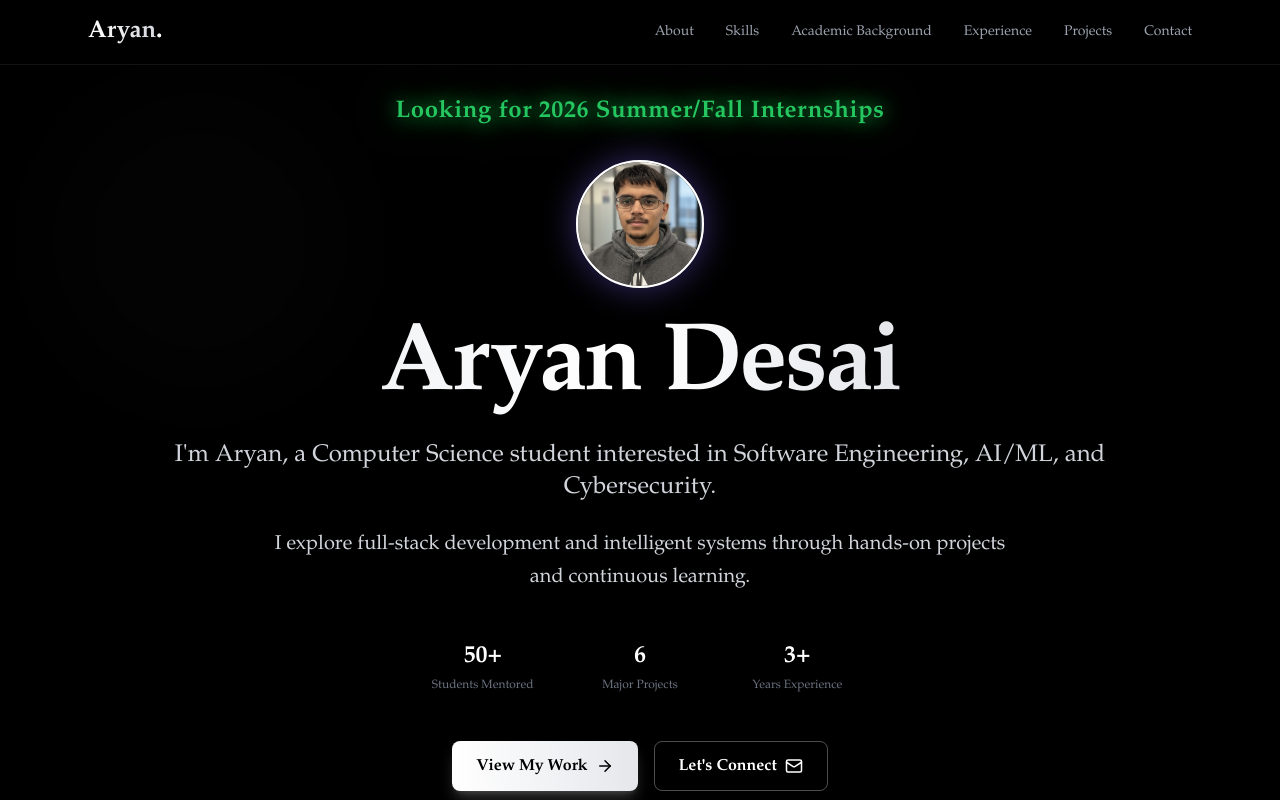
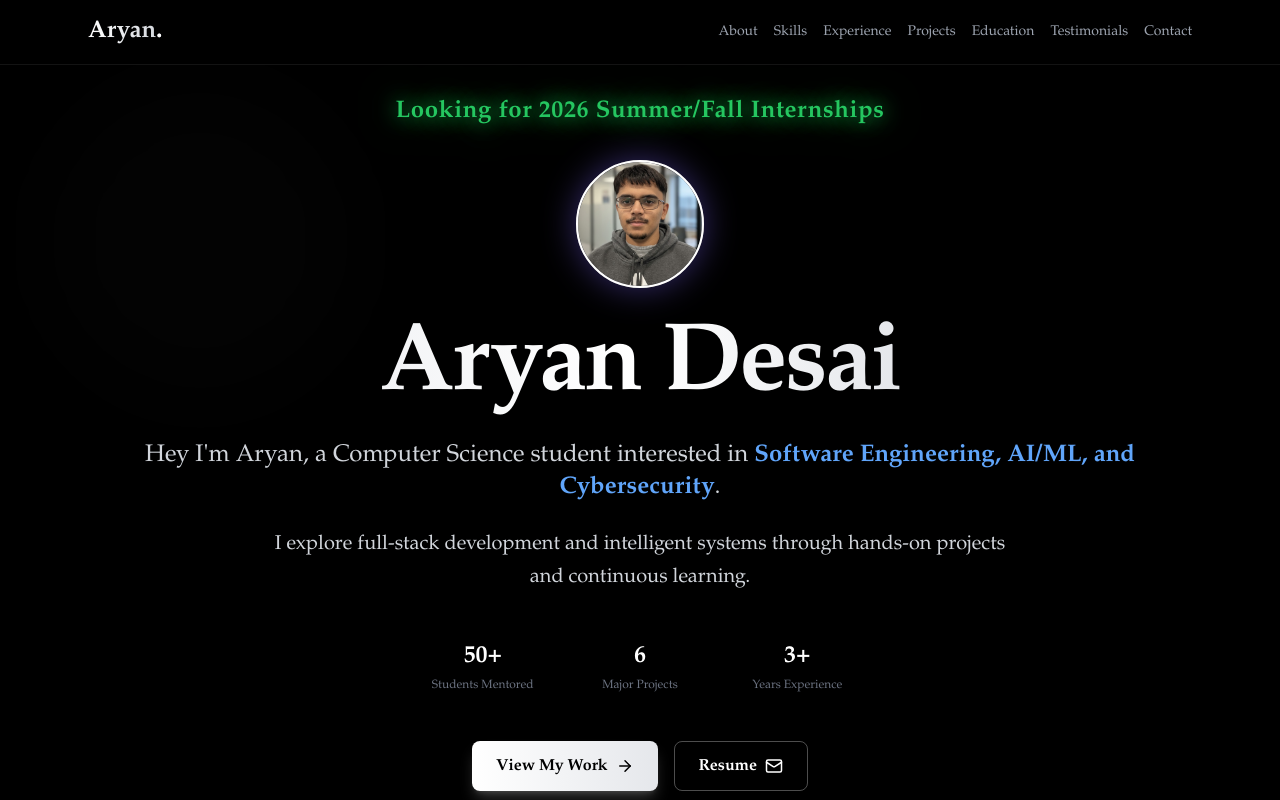
Before and after one commit to a1desai/portfolio, a React (Create React App) app: page / in a window 1280 px wide. Shown: the top 800 px of the page. Built offline with nearby package versions, Linux system fonts and the light colour scheme.

Commit message:
Fixed a few Backend issues

```diff
--- a/src/components/About.jsx
+++ b/src/components/About.jsx
@@ -24,7 +24,7 @@ const About = () => {
           {/* Text Content */}
           <div className="space-y-6 animate-slide-in-left">
             <p className="text-gray-300 text-lg leading-relaxed">
-              I'm a <span className="font-bold text-white">CS student at Toronto Metropolitan University</span> pursuing a passion for building intelligent, scalable systems. With experience spanning <span className="font-bold text-gray-200">full-stack development, AI/ML, and emerging technologies</span>, I've worked on projects ranging from mental health web applications to reinforcement learning systems.
+              I'm a <span className="font-bold text-blue-400">CS student at Toronto Metropolitan University</span> pursuing a passion for building intelligent, scalable systems. With experience spanning <span className="font-bold text-blue-400">full-stack development, AI/ML, and emerging technologies</span>, I've worked on projects ranging from mental health web applications to reinforcement learning systems.
             </p>
 
             <div className="flex items-start gap-3 p-4 bg-white/10 rounded-lg border border-white/20 hover:border-white/40 transition group">
--- a/src/components/Education.jsx
+++ b/src/components/Education.jsx
@@ -31,7 +31,7 @@ const Education = () => {
         {/* Section Header */}
         <div className="mb-12 text-left animate-fade-in">
           <h2 className="text-4xl font-bold">
-            <span className="glow-text">Academic Background</span>
+            <span className="glow-text">Education</span>
           </h2>
         </div>
 
@@ -39,14 +39,16 @@ const Education = () => {
         <div className="space-y-6 relative pl-8">
           {education.map((edu, index) => (
             <div key={index} className="relative">
-              {/* Timeline dot */}
-              <div className="absolute -left-10 top-6 w-3 h-3 bg-white rounded-full border-2 border-black" />
-
               <div
-                className="card animate-fade-in group"
+                className="card animate-fade-in group relative overflow-hidden"
                 style={{ animationDelay: `${0.2 + index * 0.1}s` }}
               >
-                <div className="flex flex-col md:flex-row md:items-start md:justify-between gap-4">
+                {/* Scan line effect */}
+                <div className="absolute inset-0 opacity-0 group-hover:opacity-100 transition duration-500 pointer-events-none rounded-xl overflow-hidden">
+                  <div className="absolute inset-0 animate-scan-line opacity-20 bg-gradient-to-b from-white to-transparent" />
+                </div>
+
+                <div className="relative z-10 flex flex-col md:flex-row md:items-start md:justify-between gap-4">
                   <div className="flex-1">
                     <h3 className="text-xl md:text-2xl font-bold text-white group-hover:text-gray-100 transition mb-1">
                       {edu.degree}
@@ -66,19 +68,10 @@ const Education = () => {
                 </div>
 
                 {/* Highlights as green boxes */}
-                <div className="mt-3 flex flex-wrap gap-2">
+                <div className="mt-3 flex flex-wrap gap-2 relative z-10">
                   {edu.highlights.map((highlight, idx) => (
                     <div key={idx} className="px-3 py-1 bg-green-500/20 border border-green-500/40 rounded text-green-400 text-xs font-semibold">
                       {highlight}
-                    </div>
-                  ))}
-                </div>
-
-                {/* Coursework as orange boxes */}
-                <div className="mt-3 flex flex-wrap gap-2">
-                  {edu.coursework.map((course, idx) => (
-                    <div key={idx} className="px-3 py-1 bg-orange-500/20 border border-orange-500/40 rounded text-orange-400 text-xs font-semibold">
-                      {course}
                     </div>
                   ))}
                 </div>
--- a/src/components/Hero.jsx
+++ b/src/components/Hero.jsx
@@ -1,7 +1,8 @@
-import React from 'react';
-import { ArrowRight, Github, Linkedin, Mail, ExternalLink } from 'lucide-react';
+import React, { useState } from 'react';
+import { ArrowRight, Github, Linkedin, Mail, ExternalLink, Menu, X } from 'lucide-react';
 
 const Hero = () => {
+  const [mobileMenuOpen, setMobileMenuOpen] = useState(false);
   return (
     <section className="min-h-screen flex items-center justify-center px-6 py-20 relative pt-24 overflow-hidden bg-black" style={{ position: 'relative', zIndex: 1 }}>
       {/* Animated gradient orbs */}
@@ -14,15 +15,41 @@ const Hero = () => {
           <a href="/#" className="text-2xl font-bold bg-clip-text text-transparent bg-gradient-to-r from-white to-gray-300 hover:from-gray-100 hover:to-white transition">
             Aryan<span className="text-white">.</span>
           </a>
-          <div className="flex gap-8 items-center text-sm">
+
+          {/* Desktop Navigation */}
+          <div className="hidden md:flex gap-4 items-center text-sm">
             <a href="#about" className="text-gray-400 hover:text-white transition duration-300">About</a>
             <a href="#skills" className="text-gray-400 hover:text-white transition duration-300">Skills</a>
-            <a href="#education" className="text-gray-400 hover:text-white transition duration-300">Academic Background</a>
             <a href="#experience" className="text-gray-400 hover:text-white transition duration-300">Experience</a>
             <a href="#projects" className="text-gray-400 hover:text-white transition duration-300">Projects</a>
+            <a href="#education" className="text-gray-400 hover:text-white transition duration-300">Education</a>
+            <a href="#testimonials" className="text-gray-400 hover:text-white transition duration-300">Testimonials</a>
             <a href="#contact" className="text-gray-400 hover:text-white transition duration-300">Contact</a>
           </div>
+
+          {/* Mobile Menu Button */}
+          <button
+            onClick={() => setMobileMenuOpen(!mobileMenuOpen)}
+            className="md:hidden p-2 text-white hover:bg-white/10 rounded-lg transition"
+          >
+            {mobileMenuOpen ? <X size={24} /> : <Menu size={24} />}
+          </button>
         </div>
+
+        {/* Mobile Navigation */}
+        {mobileMenuOpen && (
+          <div className="md:hidden border-t border-neutral-800/50 bg-black/98 backdrop-blur-xl">
+            <div className="px-6 py-4 space-y-3">
+              <a href="#about" onClick={() => setMobileMenuOpen(false)} className="block text-gray-400 hover:text-white transition duration-300 py-2">About</a>
+              <a href="#skills" onClick={() => setMobileMenuOpen(false)} className="block text-gray-400 hover:text-white transition duration-300 py-2">Skills</a>
+              <a href="#experience" onClick={() => setMobileMenuOpen(false)} className="block text-gray-400 hover:text-white transition duration-300 py-2">Experience</a>
+              <a href="#projects" onClick={() => setMobileMenuOpen(false)} className="block text-gray-400 hover:text-white transition duration-300 py-2">Projects</a>
+              <a href="#education" onClick={() => setMobileMenuOpen(false)} className="block text-gray-400 hover:text-white transition duration-300 py-2">Education</a>
+              <a href="#testimonials" onClick={() => setMobileMenuOpen(false)} className="block text-gray-400 hover:text-white transition duration-300 py-2">Testimonials</a>
+              <a href="#contact" onClick={() => setMobileMenuOpen(false)} className="block text-gray-400 hover:text-white transition duration-300 py-2">Contact</a>
+            </div>
+          </div>
+        )}
       </nav>
 
       <div className="max-w-5xl mx-auto text-center relative z-10">
@@ -50,7 +77,7 @@ const Hero = () => {
         </h1>
 
         <p className="text-2xl text-gray-300 mb-6 animate-fade-in font-light" style={{ animationDelay: '0.3s' }}>
-          I'm Aryan, a Computer Science student interested in Software Engineering, AI/ML, and Cybersecurity.
+          Hey I'm Aryan, a Computer Science student interested in <span className="font-bold text-blue-400">Software Engineering, AI/ML, and Cybersecurity</span>.
         </p>
 
         <p className="text-xl text-gray-300 mb-12 font-light max-w-3xl mx-auto leading-relaxed text-center animate-fade-in" style={{ animationDelay: '0.4s' }}>
@@ -78,8 +105,8 @@ const Hero = () => {
           <a href="#projects" className="btn-primary group inline-flex items-center gap-2">
             View My Work <ArrowRight size={18} className="group-hover:translate-x-1 transition" />
           </a>
-          <a href="#contact" className="btn-secondary inline-flex items-center gap-2">
-            Let's Connect <Mail size={18} />
+          <a href="/resume/Resume.pdf" target="_blank" rel="noopener noreferrer" className="btn-secondary inline-flex items-center gap-2">
+            Resume <Mail size={18} />
           </a>
         </div>
 
--- a/src/components/Projects.jsx
+++ b/src/components/Projects.jsx
@@ -113,7 +113,7 @@ const Projects = () => {
       type: "FULL-STACK + LLM",
       description: "Comprehensive mental health platform designed for Canadian immigrants, featuring AI-powered cultural integration guidance, peer support communities, and personalized wellness resources using OpenAI API.",
       tech: ["TypeScript", "Next.js", "Express", "PostgreSQL", "Prisma", "JWT", "OpenAI API"],
-      github: "https://github.com/a1desai/BeaverBuddy",
+      github: "https://github.com/Build-your-bridge/BeaverBuddy",
       demo: "https://beaverbuddy.vercel.app",
       image: "/images/projects/BeaverBuddy.jpeg",
       video: "/videos/BeaverBuddy Video.mp4",
@@ -133,7 +133,7 @@ const Projects = () => {
       type: "REINFORCEMENT LEARNING",
       description: "Advanced autonomous racing AI system trained with reinforcement learning, utilizing deep neural networks trained on 10,000+ episodes in custom Godot game engine environment.",
       tech: ["Python", "PyTorch", "Hugging Face", "Godot", "GDScript", "Deep RL"],
-      github: "https://github.com/a1desai/AIRacer",
+      github: "https://github.com/Reinforcement-Learning-Game/RL-Racing-Game",
       demo: "https://github.com/a1desai/AIRacer",
       image: "/images/projects/AI Racer.webp",
       highlights: [
@@ -143,7 +143,7 @@ const Projects = () => {
         "Implemented experience replay buffer for efficient policy learning"
       ],
       date: "December 2025",
-      status: "Showcase",
+      status: "In Progress",
       isPersonal: true
     },
     {
@@ -152,7 +152,7 @@ const Projects = () => {
       type: "FULL-STACK WEB",
       description: "Intelligent spaced repetition flashcard system with ML-based content optimization using interval scheduling algorithm for accelerated, efficient learning.",
       tech: ["Java", "TypeScript", "React", "RESTful API", "Algorithm Design"],
-      github: "https://github.com/a1desai/FlashFocus",
+      github: "https://github.com/Flash-Focus/FlashFocus",
       demo: "https://flashfocus-app.vercel.app",
       image: "/images/projects/FlashFocus.jpeg",
       highlights: [
```
Also changed, not shown: 1 other file (tests, documents, lock files or other folders).
